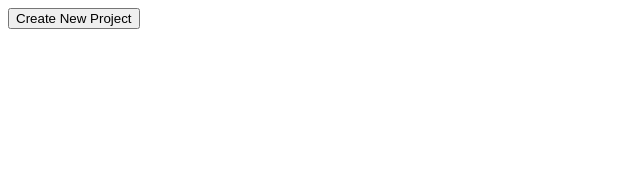
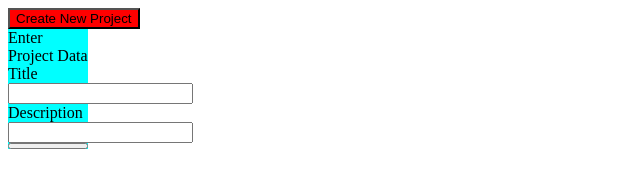
Before and after one commit to amsierco/todo, a website built with webpack: page dist/index.html in a window 1280 px wide. Shown: the whole page, without its empty margins (0-640 px from the left). Built offline with nearby package versions, Linux system fonts and the light colour scheme.

Commit message:
Added project factory and thumbnail DOM card

```diff
--- a/package.json
+++ b/package.json
@@ -19,6 +19,8 @@
   },
   "homepage": "https://github.com/amsierco/todo#readme",
   "devDependencies": {
+    "css-loader": "^6.7.3",
+    "style-loader": "^3.3.1",
     "webpack": "^5.75.0",
     "webpack-cli": "^5.0.1"
   },
--- /dev/null
+++ b/src/DOM.js
@@ -0,0 +1,62 @@
+export const getDOM = (() => {
+
+    let newProjectButton = document.querySelector('.new-project-button');
+    let thumbnailContainer = document.querySelector('.thumbnail-container');
+
+    return{
+        newProjectButton,
+        thumbnailContainer
+    };
+
+})();
+//Test
+getDOM.newProjectButton.style.backgroundColor = "red";
+
+export const displayProjectPrompts = (() => {
+
+    function thumbnailPrompt () {
+        const thumbnailPrompt = document.createElement('div');
+        thumbnailPrompt.classList.toggle('thumbnail-prompt');
+
+        let thumbnailForm = document.createElement('form');
+        thumbnailForm.setAttribute('name', 'thumbnail-form');
+
+        let thumbnailHeader = document.createElement('div');
+        thumbnailHeader.textContent = 'Enter Project Data';
+
+        let thumbnailContentOne = document.createElement('div');
+        let titleLabel = document.createElement('label');
+        titleLabel.setAttribute('for', 'title');
+        titleLabel.textContent = 'Title';
+        let titleInput = document.createElement('input');
+        titleInput.setAttribute('class', 'title');
+        titleInput.setAttribute('id', 'title');
+        titleInput.setAttribute('type', 'text');
+        thumbnailContentOne.append(titleLabel, titleInput);
+
+        let thumbnailContentTwo = document.createElement('div');
+        let descriptionLabel = document.createElement('label');
+        descriptionLabel.textContent = 'Description';
+        let descriptionInput = document.createElement('input');
+        thumbnailContentTwo.append(descriptionLabel, descriptionInput);
+
+        let thumbnailSubmit = document.createElement('button');
+
+        thumbnailPrompt.appendChild(thumbnailForm);
+        thumbnailForm.append(
+            thumbnailHeader,
+            thumbnailContentOne,
+            thumbnailContentTwo,
+            thumbnailSubmit);
+
+        document.body.appendChild(thumbnailPrompt);
+
+    }
+
+    return {
+        thumbnailPrompt
+    };
+
+})();
+
+displayProjectPrompts.thumbnailPrompt();
--- /dev/null
+++ b/src/eventHandler.js
@@ -0,0 +1,9 @@
+import { getDOM } from "./DOM";
+
+export const addNewProject = (() => {
+
+    getDOM.newProjectButton.addEventListener('click', e => {
+        console.log('lol');
+    });
+
+})();
--- /dev/null
+++ b/src/project.css
@@ -0,0 +1,14 @@
+.thumbnail-prompt {
+    background-color: cyan;
+    /* width: clamp(200px, fit-content, fit-content); */
+    width: 5rem;
+}
+
+form {
+    display: flex;
+    flex-direction: column;
+}
+
+form * {
+    max-width: 200px;
+}
--- a/src/project.js
+++ b/src/project.js
@@ -1,21 +1,20 @@
-const project = () => {
-
-    let title = 'Blank';
-    let description = 'Blank';
+export const project = (() => {
+    //Syntax
+    //let A = project;
+    //A.createProject(B,C);
 
     function createProject(title, description) {
         this.title = title;
         this.description = description;
-        console.log(this.title+'    '+this.description);
-        return {title, description};
     }
 
+    function changeTitle(title) {this.title = title;}
+    function changeDescription(description) {this.description = description;}
 
     return {createProject};
-};
-export {project}
+})();
 
-let a = project().createProject('A','A');
-let b = project().createProject('B', 'B');
-console.log(a.title+'   '+a.description);
-console.log(b.title+'   '+b.description);
+//Testing
+let A = project;
+A.createProject('B','C');
+console.log(A.title+" "+A.description);
--- a/webpack.config.js
+++ b/webpack.config.js
@@ -1,9 +1,26 @@
 const path = require('path');
 
 module.exports = {
-  entry: ['./src/storage.js', './src/home.js', './src/project.js', './src/UI.js'],
+  entry: [
+    './src/storage.js',
+    './src/home.js',
+    './src/project.js',
+    './src/DOM.js',
+    './src/eventHandler.js',
+    './src/project.css'],
   output: {
     filename: 'main.js',
     path: path.resolve(__dirname, 'dist'),
   },
+  module: {
+    rules: [
+      {
+        test: /\.css$/,
+        use: [
+          'style-loader',
+          'css-loader'
+        ]
+      }
+    ]
+  },
 };
```
Also changed, not shown: dist/index.html, dist/main.js, src/UI.js (deleted), 1 other file.
